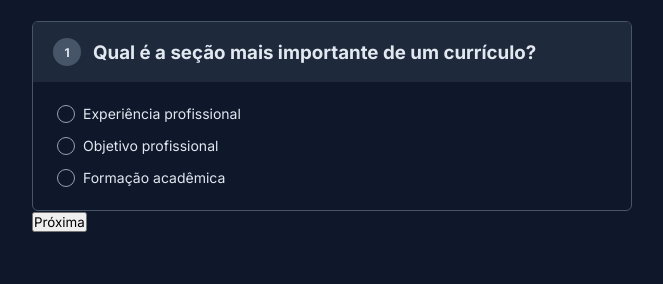
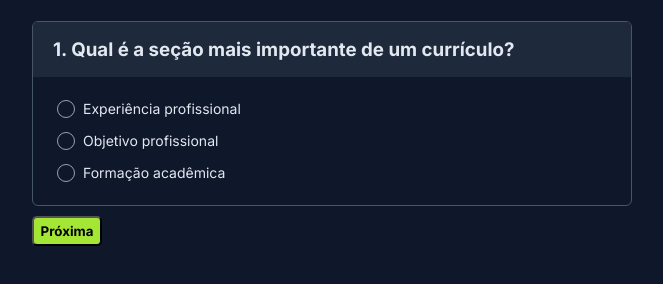
Before and after one commit to Wesleysoares7/teste-de-conhecimento, a plain HTML site: page index.html in a window 1280 px wide. Shown: the part 476-760 px from the top of the page, without its empty margins (308-971 px from the left). Drawn offline with Linux system fonts and the light colour scheme.

Commit message:
feat: personalização dos botãos Próximo e Reiniciar

```diff
--- a/script.js
+++ b/script.js
@@ -1,6 +1,6 @@
 const perguntas = [
   {
-    pergunta: "Qual é a seção mais importante de um currículo?",
+    pergunta: "1. Qual é a seção mais importante de um currículo?",
     respostas: [
       "Experiência profissional",
       "Objetivo profissional",
@@ -9,23 +9,23 @@ const perguntas = [
     correta: 0,
   },
   {
-    pergunta: "Qual é a extensão recomendada para um currículo?",
+    pergunta: "2. Qual é a extensão recomendada para um currículo?",
     respostas: ["1 página", "2 páginas", "3 páginas"],
     correta: 1,
   },
   {
-    pergunta: "Que tipo de fonte é mais recomendada para um currículo?",
+    pergunta: "3. Que tipo de fonte é mais recomendada para um currículo?",
     respostas: ["Arial", "Times New Roman", "Calibri"],
     correta: 2,
   },
   {
     pergunta:
-      "Qual é o melhor formato de arquivo para enviar um currículo por e-mail?",
+      "4. Qual é o melhor formato de arquivo para enviar um currículo por e-mail?",
     respostas: ["PDF", "Word", "TXT"],
     correta: 0,
   },
   {
-    pergunta: "Qual deve ser a ordem das seções em um currículo?",
+    pergunta: "5. Qual deve ser a ordem das seções em um currículo?",
     respostas: [
       "Objetivo, Formação, Experiência",
       "Experiência, Formação, Objetivo",
@@ -34,7 +34,8 @@ const perguntas = [
     correta: 1,
   },
   {
-    pergunta: "Qual é a importância de revisar o currículo antes de enviá-lo?",
+    pergunta:
+      "6. Qual é a importância de revisar o currículo antes de enviá-lo?",
     respostas: [
       "Pouca importância",
       "Muita importância",
@@ -43,7 +44,7 @@ const perguntas = [
     correta: 1,
   },
   {
-    pergunta: "O que deve ser evitado em um currículo?",
+    pergunta: "7. O que deve ser evitado em um currículo?",
     respostas: [
       "Informações relevantes",
       "Erros gramaticais e ortográficos",
@@ -52,12 +53,12 @@ const perguntas = [
     correta: 1,
   },
   {
-    pergunta: "É recomendado incluir uma foto no currículo?",
+    pergunta: "8. É recomendado incluir uma foto no currículo?",
     respostas: ["Sim, sempre", "Depende do país", "Não, nunca"],
     correta: 2,
   },
   {
-    pergunta: "O que é um currículo cronológico?",
+    pergunta: "9. O que é um currículo cronológico?",
     respostas: [
       "Um currículo organizado por ordem alfabética",
       "Um currículo organizado por ordem de importância",
@@ -67,7 +68,7 @@ const perguntas = [
   },
   {
     pergunta:
-      "Quais são as seções opcionais que podem ser incluídas em um currículo?",
+      "10. Quais são as seções opcionais que podem ser incluídas em um currículo?",
     respostas: [
       "Referências e hobbies",
       "Experiência profissional e formação acadêmica",
--- a/style.css
+++ b/style.css
@@ -56,7 +56,7 @@ header h1 {
   background-color: #1e293b;
 }
 
-.quiz-item h3:before {
+/* .quiz-item h3:before {
   counter-increment: quiz-item;
   content: counter(quiz-item);
   background-color: #475569;
@@ -68,7 +68,7 @@ header h1 {
   font-size: 12px;
   border-radius: 50%;
   flex-shrink: 0;
-}
+} */
 
 .quiz-item dl {
   padding: 20px 24px;
@@ -111,7 +111,20 @@ input:checked::before {
   border-radius: 50%;
 }
 
-#acertos {
+#resultado {
+}
+
+button {
+  background-color: #a3e635;
+  width: 70px;
+  border-radius: 5px;
+  padding: 5px;
+  margin-top: 10px;
+  font-weight: 700;
+  cursor: pointer;
+}
+
+/* #acertos {
   text-align: center;
   background-color: #a3e635;
   position: fixed;
@@ -119,4 +132,4 @@ input:checked::before {
   left: 0;
   width: 100%;
   padding: 12px;
-}
+} */
```
